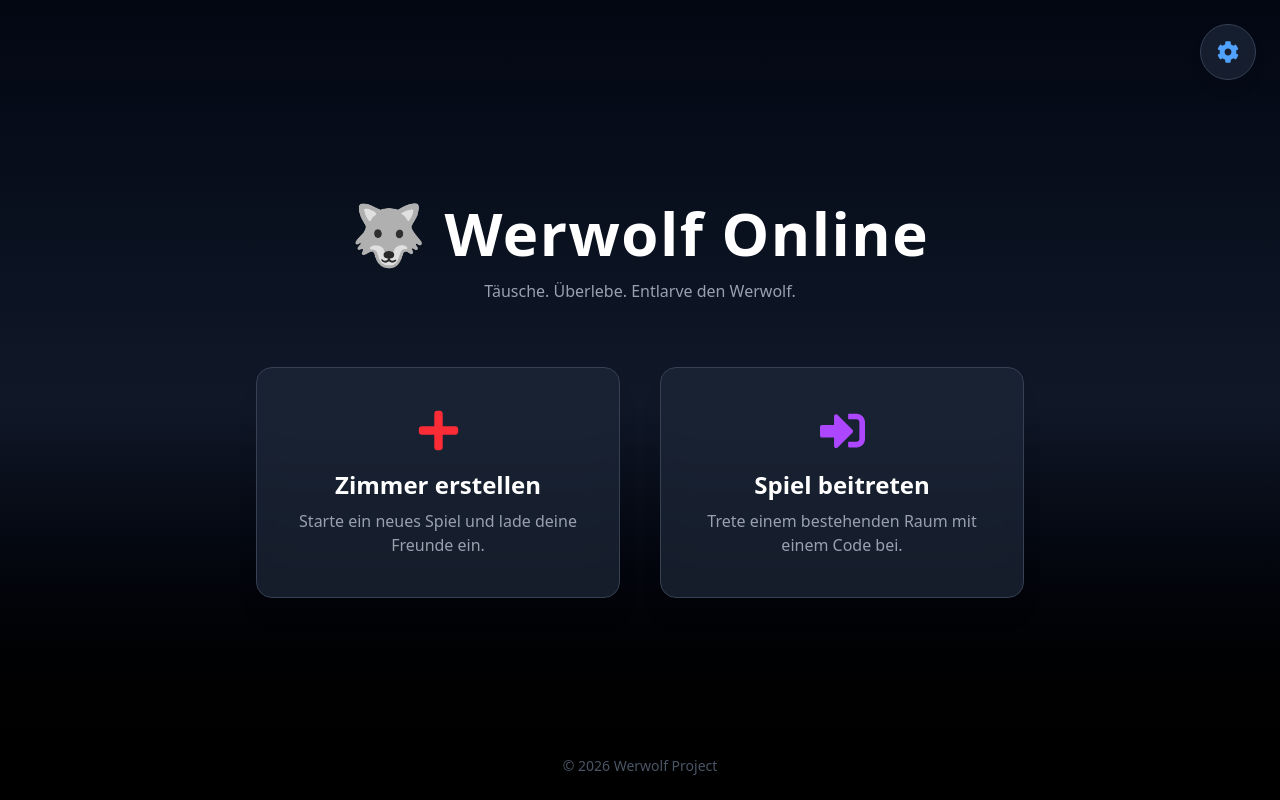
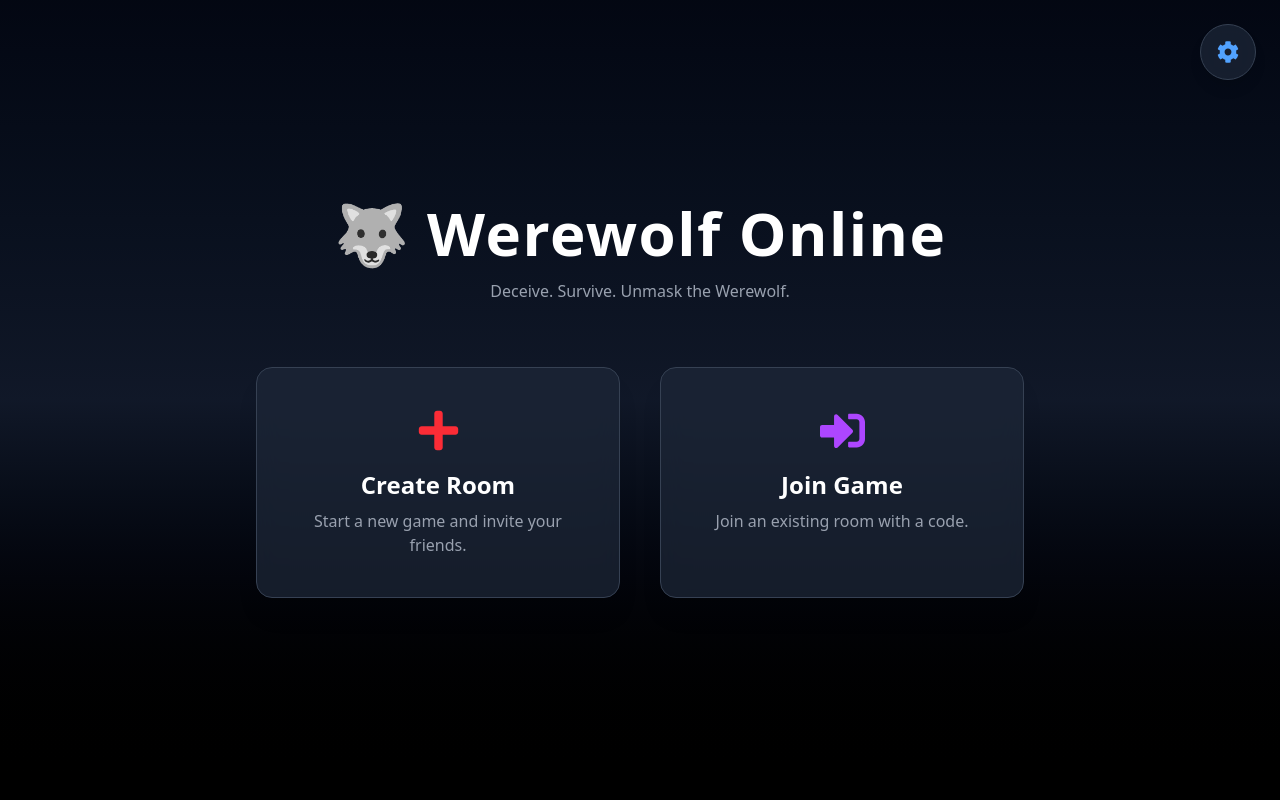
Before and after one commit to bartltob/SWP-Werwolf, a React (Vite) app in the folder Werwolf/: page / in a window 1280 px wide. Built offline with nearby package versions, Linux system fonts and the light colour scheme.

Commit message:
Nejos Fehler beheben

```diff
--- a/Werwolf/src/Pages/MainPage.tsx
+++ b/Werwolf/src/Pages/MainPage.tsx
@@ -15,52 +15,45 @@ function MainPage() {
     return (
         <div className="relative w-full min-h-screen bg-gradient-to-b from-gray-950 via-gray-900 to-black text-white flex flex-col items-center justify-center px-6">
 
-            {/* SETTINGS BUTTON OBEN RECHTS */}
+            {/* SETTINGS BUTTON TOP RIGHT */}
             <button className="absolute top-6 right-6 bg-gray-800/70 backdrop-blur-md p-4 rounded-full shadow-lg border border-gray-700 hover:border-blue-500 hover:scale-110 transition-all duration-300">
                 <FaCog size={22} className="text-blue-400" />
             </button>
 
-            {/* TITEL */}
+            {/* TITLE */}
             <h1 className="text-5xl md:text-6xl font-extrabold mb-4 tracking-wide text-center">
-                🐺 Werwolf Online
+                🐺 Werewolf Online
             </h1>
             <p className="text-gray-400 mb-16 text-center">
-                Täusche. Überlebe. Entlarve den Werwolf.
+                Deceive. Survive. Unmask the Werewolf.
             </p>
 
             {/* ACTION BUTTONS */}
             <div className="grid grid-cols-1 md:grid-cols-2 gap-10 w-full max-w-3xl">
 
-                {/* Zimmer erstellen */}
+                {/* Create Room */}
                 <div className="bg-gray-800/70 backdrop-blur-md p-10 rounded-2xl shadow-xl hover:scale-105 transition-all duration-300 cursor-pointer border border-gray-700 hover:border-red-500"
-                onClick={() => setShowNickname(true)}>
+                     onClick={() => setShowNickname(true)}>
                     <div className="flex flex-col items-center text-center">
                         <FaPlus size={45} className="text-red-500 mb-4" />
-                        <h2 className="text-2xl font-bold mb-2">Zimmer erstellen</h2>
+                        <h2 className="text-2xl font-bold mb-2">Create Room</h2>
                         <p className="text-gray-400">
-                            Starte ein neues Spiel und lade deine Freunde ein.
+                            Start a new game and invite your friends.
                         </p>
                     </div>
                 </div>
 
-                {/* Spiel beitreten */}
+                {/* Join Game */}
                 <div onClick={() => navigate("/JoinRoom")} className="bg-gray-800/70 backdrop-blur-md p-10 rounded-2xl shadow-xl hover:scale-105 transition-all duration-300 cursor-pointer border border-gray-700 hover:border-purple-500">
                     <div className="flex flex-col items-center text-center">
                         <FaSignInAlt size={45} className="text-purple-500 mb-4" />
-                        <h2 className="text-2xl font-bold mb-2">Spiel beitreten</h2>
+                        <h2 className="text-2xl font-bold mb-2">Join Game</h2>
                         <p className="text-gray-400">
-                            Trete einem bestehenden Raum mit einem Code bei.
+                            Join an existing room with a code.
                         </p>
                     </div>
                 </div>
-
             </div>
-
-            {/* FOOTER */}
-            <div className="absolute bottom-6 text-gray-600 text-sm">
-                © {new Date().getFullYear()} Werwolf Project
-            </div>
-
         </div>
     );
 }
```
